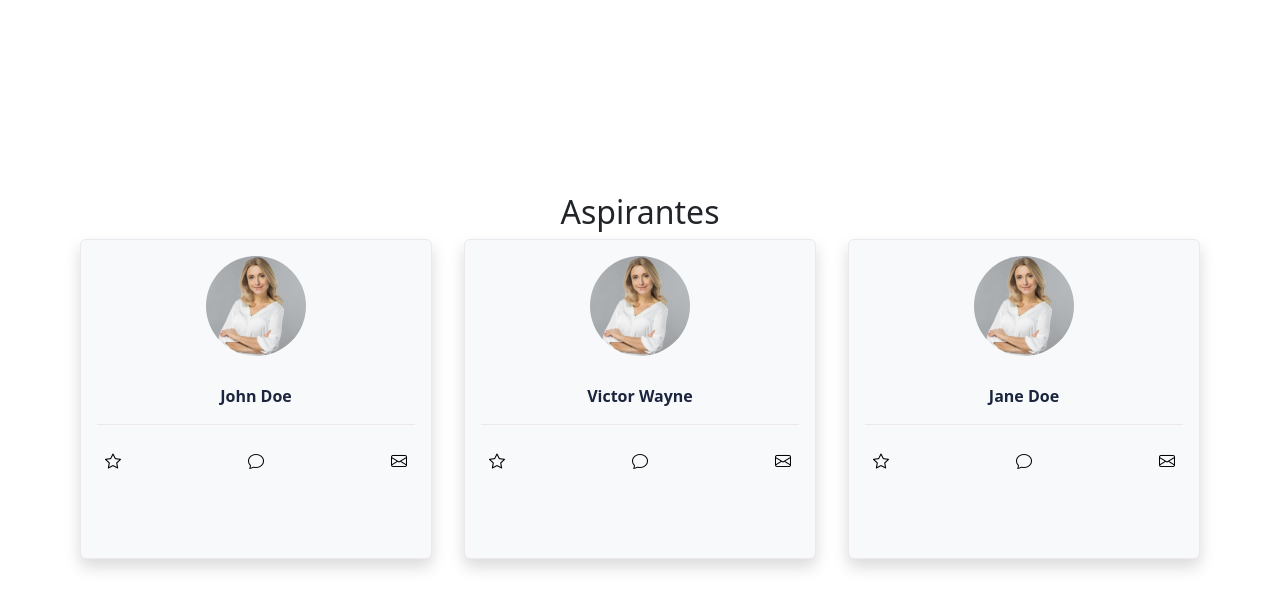
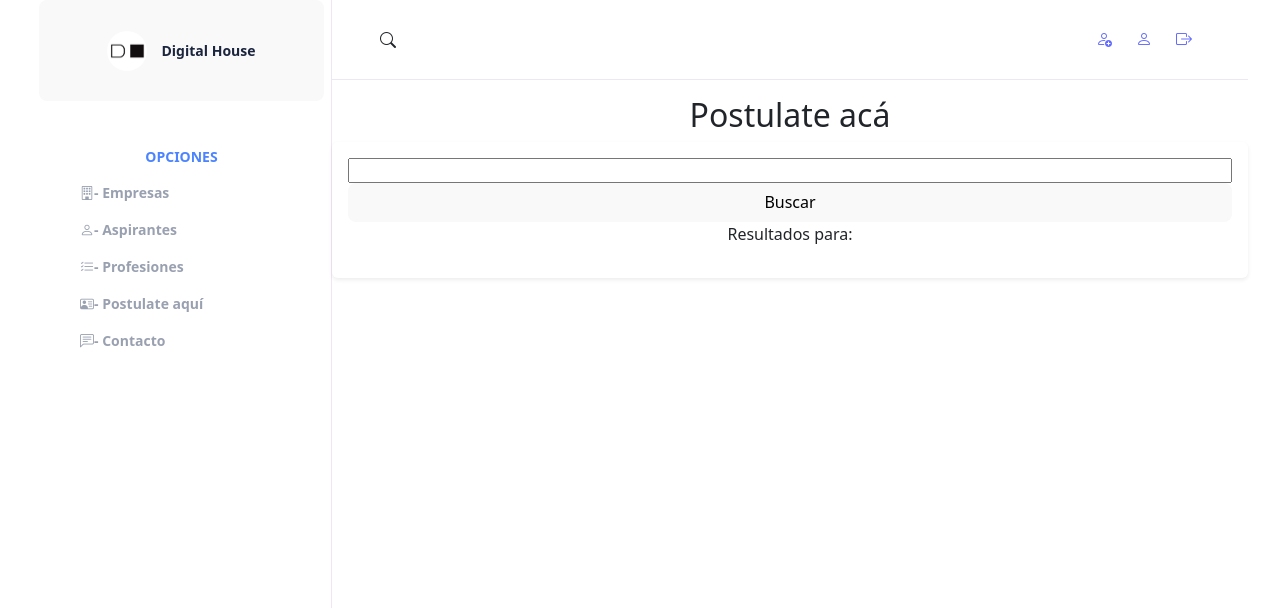
Before and after one commit to JuanJoseVillalobos/grupo21_challenge, a React (Vite) app in the folder client/mi-proyecto/: page /postulate in a window 1280 px wide. Shown: the top 608 px of the page. Built offline with nearby package versions, Linux system fonts and the light colour scheme; no server answers.

Commit message:
uf, logró leer el fetch

```diff
--- a/client/mi-proyecto/src/App.jsx
+++ b/client/mi-proyecto/src/App.jsx
@@ -1,13 +1,13 @@
 import Todo from './components/Todo'
 import React from 'react';
 
-import TodosLosAspirantes from "./components/TodosLosAspirantes";
+import TodosLosAspirantes from "./components/PropsAspirantes";
 import Tarjeta from './components/Tarjeta';
 
 function App() {
   return (
     <>
-      <TodosLosAspirantes/>
+      <Todo/>
     </>
   )
 }
--- a/client/mi-proyecto/src/components/Contacto.jsx
+++ b/client/mi-proyecto/src/components/Contacto.jsx
@@ -1,13 +1,31 @@
 import React from "react";
 
-function Contacto(){
-    return(
-        <header className="preventa">
-            <p className="text-center h5">El contacto de todos (?)</p>
-            <div>
-            </div>
-        </header>
-    )
+function Contacto(props) {
+	return (
+		<>
+			<div className="person-box shadow p-3 mb-5 bg-body-tertiary rounded">
+				<div className="box-avatar">
+					<img src="./src/assets/images/foto1.jpg" alt="Gloria" />
+				</div>
+				<div className="box-bio">
+					<h2 className="bio-name">{props.nombre}</h2>
+					<p className="bio-position">{props.numero}</p>
+					{props.children}
+				</div>
+				<div className="box-actions">
+					<button>
+						<i className="bi bi-star"></i>
+					</button>
+					<button>
+						<i className="bi bi-chat"></i>
+					</button>
+					<button>
+						<i className="bi bi-envelope"></i>
+					</button>
+				</div>
+			</div>
+		</>
+	)
 }
 
-export default Contacto
+export default Contacto;
--- a/client/mi-proyecto/src/components/Postulate.jsx
+++ b/client/mi-proyecto/src/components/Postulate.jsx
@@ -1,12 +1,28 @@
-import React from "react";
+import React, { useState } from "react";
 
 function Postulate() {
+
+    const [search, setSearch] = useState();
+
+
+
     return (
-        <header className="preventa">
-            <p className="text-center h5">Encontramos talento para tu empresa, en todos los cargos administrativos, profesionales y técnicos.Calculo que habrá que hacer un componente para agregar datos, no sé</p>
-            <div>
-            </div>
-        </header>
+        <>
+            <form onSubmit={ev => {
+                ev.preventDefault()
+                setSearch(ev.target.search.value)
+            }}>
+
+                <section className="content profesiones">
+                    <h2 className="mt-3">Postulate acá</h2>
+                    <div className="list-group shadow-sm p-3 mb-5 rounded">
+                        <input type="text" name='search' autoComplete="off"></input>
+                        <button type="submit">Buscar</button>
+                        <p>Resultados para: {search}</p>
+                    </div>
+                </section>
+            </form>
+        </>
     )
 }
 
--- a/client/mi-proyecto/src/components/TodosLosAspirantes.jsx
+++ b/client/mi-proyecto/src/components/PropsAspirantes.jsx
@@ -2,7 +2,7 @@ import { useState, useEffect } from "react";
 import React from "react";
 import Tarjeta from "./Tarjeta";
 
-function propsTarjeta() {
+function PropsAspirantes() {
     const [aspirantes, setAspirantes] = useState(0);
 
     useEffect(() => {
@@ -13,12 +13,7 @@ function propsTarjeta() {
             );
     }, []);
 
-    const data = [
-        { id: 1, name: "John Doe" },
-        { id: 2, name: "Victor Wayne" },
-        { id: 3, name: "Jane Doe" },
-    ];
-
+    console.log(aspirantes)
 
     return (
         <>
@@ -27,9 +22,11 @@ function propsTarjeta() {
                     <h2>Aspirantes</h2>
                     <article className="person-boxes">
 
-                        {data.map((user)=>(
-                            <Tarjeta key={user.id} nombre={user.name}/>
+                        {aspirantes && aspirantes.map((aspirante)=>(
+                        <Tarjeta key={JSON.stringify(aspirante.dni)} nombre={JSON.stringify(aspirante.name)} profesion={JSON.stringify(aspirante.profession.name)} />
                         ))}
+
+
 
                     </article>
                 </section>
@@ -38,4 +35,4 @@ function propsTarjeta() {
     )
 }
 
-export default propsTarjeta
+export default PropsAspirantes
--- /dev/null
+++ b/client/mi-proyecto/src/components/PropsContacto.jsx
@@ -0,0 +1,38 @@
+import { useState, useEffect } from "react";
+import React from "react";
+import Contacto from "./Contacto";
+
+function PropsContacto() {
+    const [aspirantes, setAspirantes] = useState(0);
+
+    useEffect(() => {
+        fetch("http://localhost:3030/api/aspirantes")
+            .then((response) => response.json())
+            .then((data) =>
+                setAspirantes(data.data),
+            );
+    }, []);
+
+    console.log(aspirantes)
+
+    return (
+        <>
+            <main className="content-wrap">
+                <section className="content aspirantes">
+                    <h2>Aspirantes</h2>
+                    <article className="person-boxes">
+
+                        {aspirantes && aspirantes.map((aspirante)=>(
+                        <Contacto key={JSON.stringify(aspirante.dni)} nombre={JSON.stringify(aspirante.name)} numero={JSON.stringify(aspirante.phoneNumber)} />
+                        ))}
+
+
+
+                    </article>
+                </section>
+            </main>
+        </>
+    )
+}
+
+export default PropsContacto
--- a/client/mi-proyecto/src/components/Todo.jsx
+++ b/client/mi-proyecto/src/components/Todo.jsx
@@ -1,16 +1,15 @@
 import '../assets/css/Todo.css'
+import { Routes, Route } from 'react-router-dom'
 
-import Centro from './Centro'
 import CajaCostado from './CajaCostado'
 import NavBar from './NavBar'
+import Centro from './Centro'
 
 import Empresas from './Empresas'
-import Tarjeta from './Tarjeta'
+import PropsAspirantes from './PropsAspirantes'
 import Profesiones from './Profesiones'
 import Postulate from './Postulate'
-import Contacto from './Contacto'
-
-import { Routes, Route } from 'react-router-dom'
+import PropsContacto from './PropsContacto'
 
 function Todo() {
   return (
@@ -23,10 +22,10 @@ function Todo() {
         <Routes>
           <Route path='/' element={<Centro />} />
           <Route path='/empresas' element={<Empresas />} />
-          <Route path='/aspirantes' element={<Tarjeta/>} />
+          <Route path='/aspirantes' element={<PropsAspirantes/>} />
           <Route path='/profesiones' element={<Profesiones />} />
           <Route path='/postulate' element={<Postulate />} />
-          <Route path='/contacto' element={<Contacto />} />
+          <Route path='/contacto' element={<PropsContacto />} />
 
         </Routes>
       </div>
--- a/client/mi-proyecto/src/components/centro.jsx
+++ b/client/mi-proyecto/src/components/centro.jsx
@@ -10,7 +10,6 @@ function Centro() {
     <>
       <main className="content-wrap">
         <Inicio />
-        <Tarjeta />
       </main>
     </>
   )
--- a/client/mi-proyecto/src/components/profesiones.jsx
+++ b/client/mi-proyecto/src/components/profesiones.jsx
@@ -20,6 +20,8 @@ function Profesiones() {
 					<button type="button" className="list-group-item list-group-item-action text-center">Técnico de sonido</button>
 					<button type="button" className="list-group-item list-group-item-action text-center">Profesor</button>
 					<button type="button" className="list-group-item list-group-item-action text-center">Linguista</button>
+					<button type="button" className="list-group-item list-group-item-action text-center">Estudiante</button>
+
 				</div>
 			</section>
 		</>
```
